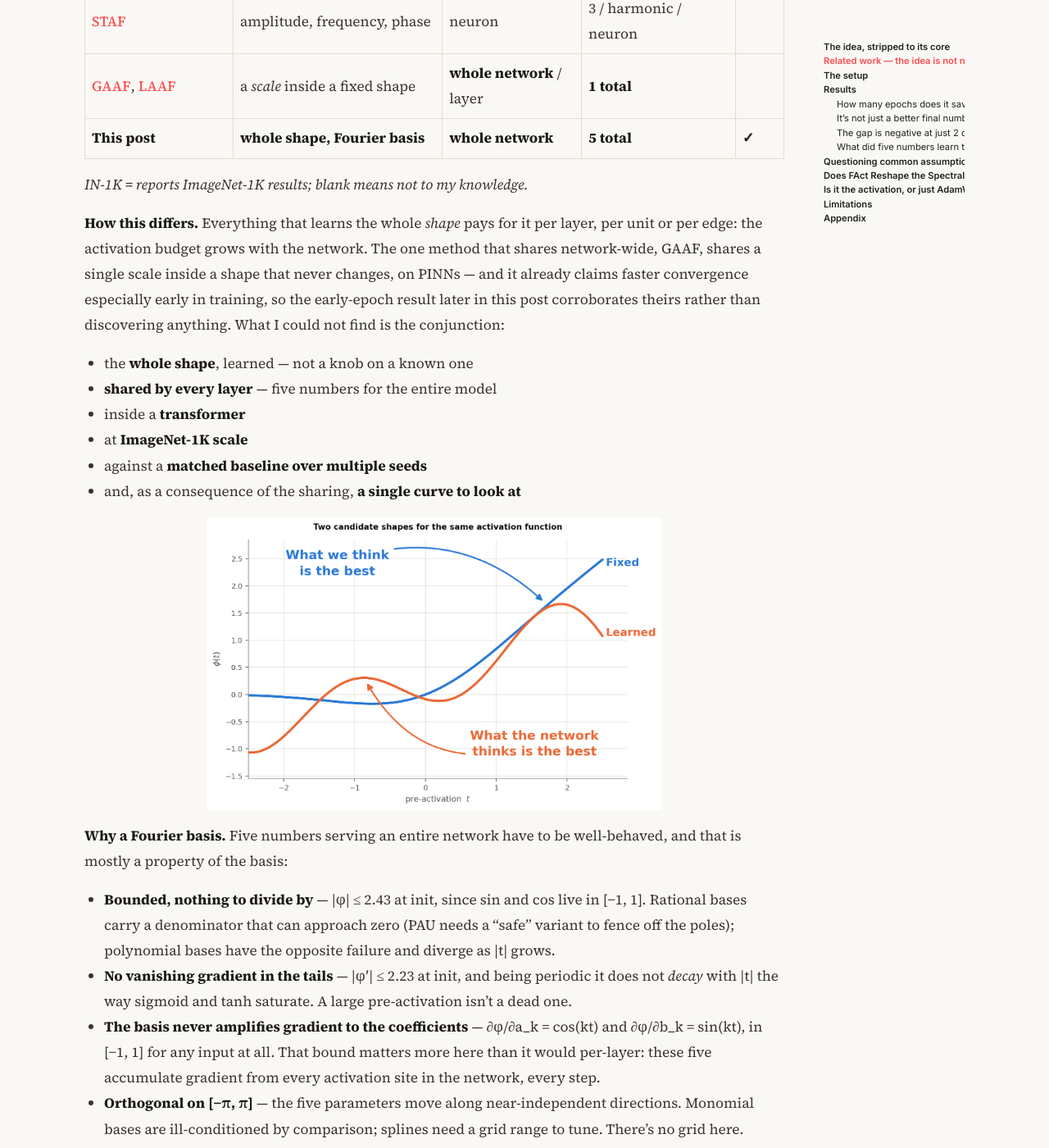
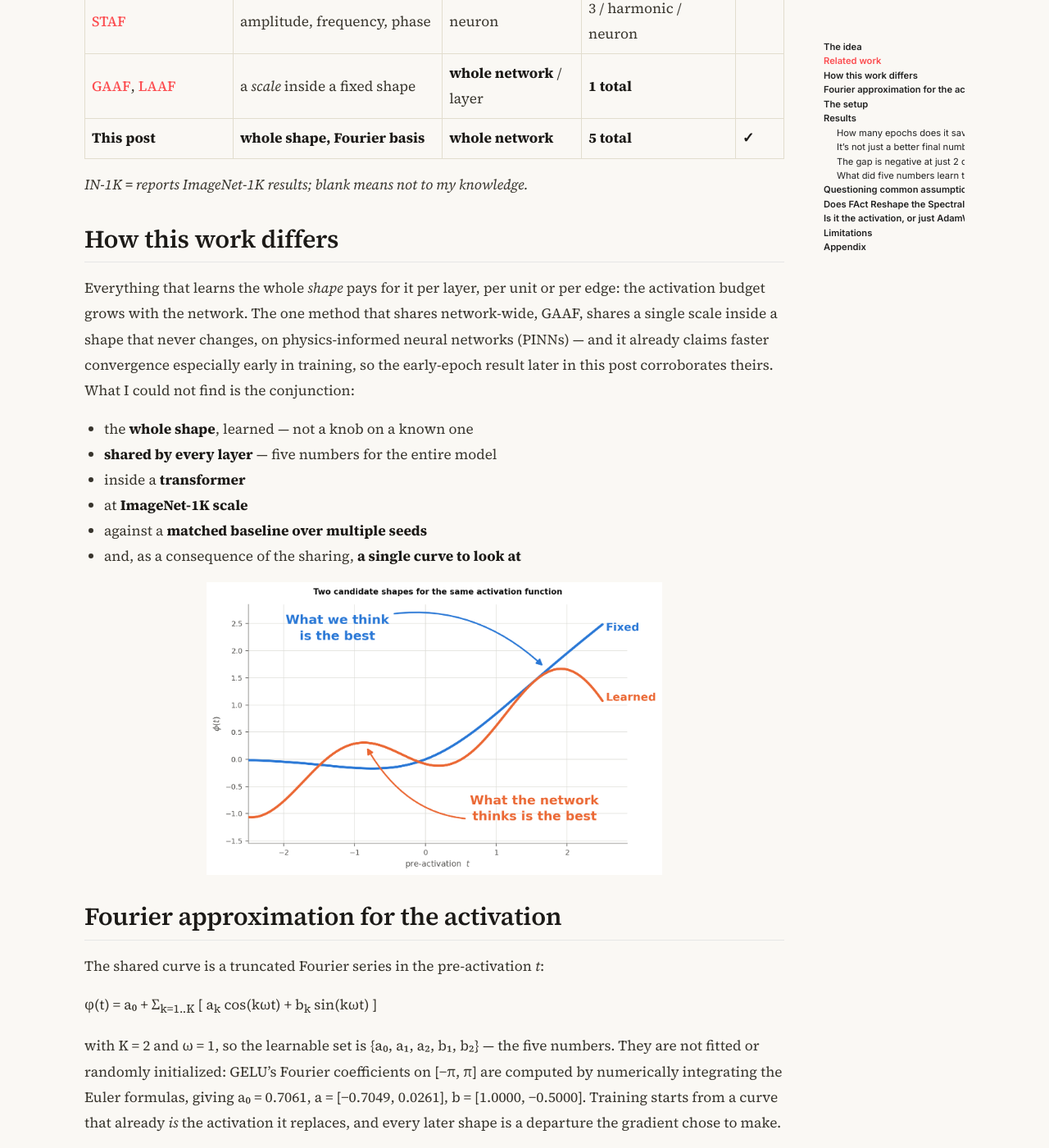
Before and after one commit to Arunprakash-A/Arunprakash-a.github.io, a Jekyll site: the page built from _posts/2026-08-11-learnable-activations-might-have-better-loss-landscape.md, in a window 1280 px wide and 1400 px high, scrolled down 2904 px. Shown: the whole window at 82% size. Built offline with Jekyll 4.4.1, drawn with Linux system fonts in a browser that asks for light colours; nearby versions of some CDN libraries; some of the changed text lies outside the part shown.

Commit message:
Restructure: split How this work differs and Fourier approximation into sections
Co-Authored-By: Claude Opus 5 <noreply@anthropic.com>

```diff
--- a/_posts/2026-08-11-learnable-activations-might-have-better-loss-landscape.md
+++ b/_posts/2026-08-11-learnable-activations-might-have-better-loss-landscape.md
@@ -43,7 +43,7 @@ Quick findings:
 
 <!--more-->
 
-## The idea, stripped to its core
+## The idea
 
 A standard network picks an activation function once and fixes it. This
 experiment instead gives the network **one activation module, shared by
@@ -67,7 +67,7 @@ good" — it's that *what shape the nonlinearity takes* is doing more work
 than we usually give it credit for, and handing that shape to gradient
 descent is cheap.
 
-## Related work — the idea is not new
+## Related work
 
 Learning the activation instead of fixing it is an old idea, reinvented
 independently in several communities. Nothing here is a claim to have thought
@@ -88,13 +88,15 @@ of it first — the map, in one table:
 
 *IN-1K = reports ImageNet-1K results; blank means not to my knowledge.*
 
-**How this differs.** Everything that learns the whole *shape* pays for it
-per layer, per unit or per edge: the activation budget grows with the
-network. The one method that shares network-wide, GAAF,
-shares a single scale inside a shape that never changes, on PINNs — and it
-already claims faster convergence especially early in training, so the
-early-epoch result later in this post corroborates theirs rather than
-discovering anything. What I could not find is the conjunction:
+## How this work differs
+
+Everything that learns the whole *shape* pays for it per layer, per unit or
+per edge: the activation budget grows with the network. The one method that
+shares network-wide, GAAF, shares a single scale inside a shape that never
+changes, on physics-informed neural networks (PINNs) — and it already claims
+faster convergence especially early in training, so the early-epoch result
+later in this post corroborates theirs. What I could not find is the
+conjunction:
 
 - the **whole shape**, learned — not a knob on a known one
 - **shared by every layer** — five numbers for the entire model
@@ -105,7 +107,20 @@ discovering anything. What I could not find is the conjunction:
 
 <img src="/images/Learnable-Activations-Might-Have-Better-Loss-Landscape/fig_hero.png" alt="Two candidate shapes for the same activation function: the fixed curve, and the curve five learnable coefficients converged to" style="max-width:65%; height:auto; display:block; margin:0 auto">
 
-**Why a Fourier basis.** Five numbers serving an entire network have to be
+## Fourier approximation for the activation
+
+The shared curve is a truncated Fourier series in the pre-activation *t*:
+
+φ(t) = a₀ + Σ<sub>k=1..K</sub> [ a<sub>k</sub> cos(kωt) + b<sub>k</sub> sin(kωt) ]
+
+with K = 2 and ω = 1, so the learnable set is {a₀, a₁, a₂, b₁, b₂} — the
+five numbers. They are not fitted or randomly initialized: GELU's Fourier
+coefficients on [−π, π] are computed by numerically integrating the Euler
+formulas, giving a₀ = 0.7061, a = [−0.7049, 0.0261], b = [1.0000, −0.5000].
+Training starts from a curve that already *is* the activation it replaces,
+and every later shape is a departure the gradient chose to make.
+
+**Why a Fourier series.** Five numbers serving an entire network have to be
 well-behaved, and that is mostly a property of the basis:
 
 - **Bounded, nothing to divide by** — |φ| ≤ 2.43 at init, since sin and cos
@@ -122,9 +137,9 @@ well-behaved, and that is mostly a property of the basis:
 - **Orthogonal on [−π, π]** — the five parameters move along near-independent
   directions. Monomial bases are ill-conditioned by comparison; splines need
   a grid range to tune. There's no grid here.
-- **Graceful truncation, exact init** — coefficients of a smooth reference
-  decay fast, so K=2 already carries the shape, and GELU's true coefficients
-  are integrated directly rather than fitted.
+- **Graceful truncation** — the coefficients of a smooth reference decay
+  fast, which is why K=2 already carries the shape: at init the second
+  harmonic's amplitude is 0.50 against the first's 1.22.
 
 It holds up in practice too: independent seeds [land within 0.02 of each
 other](#questioning-common-assumptions-about-the-shape-of-the-activation).
```
